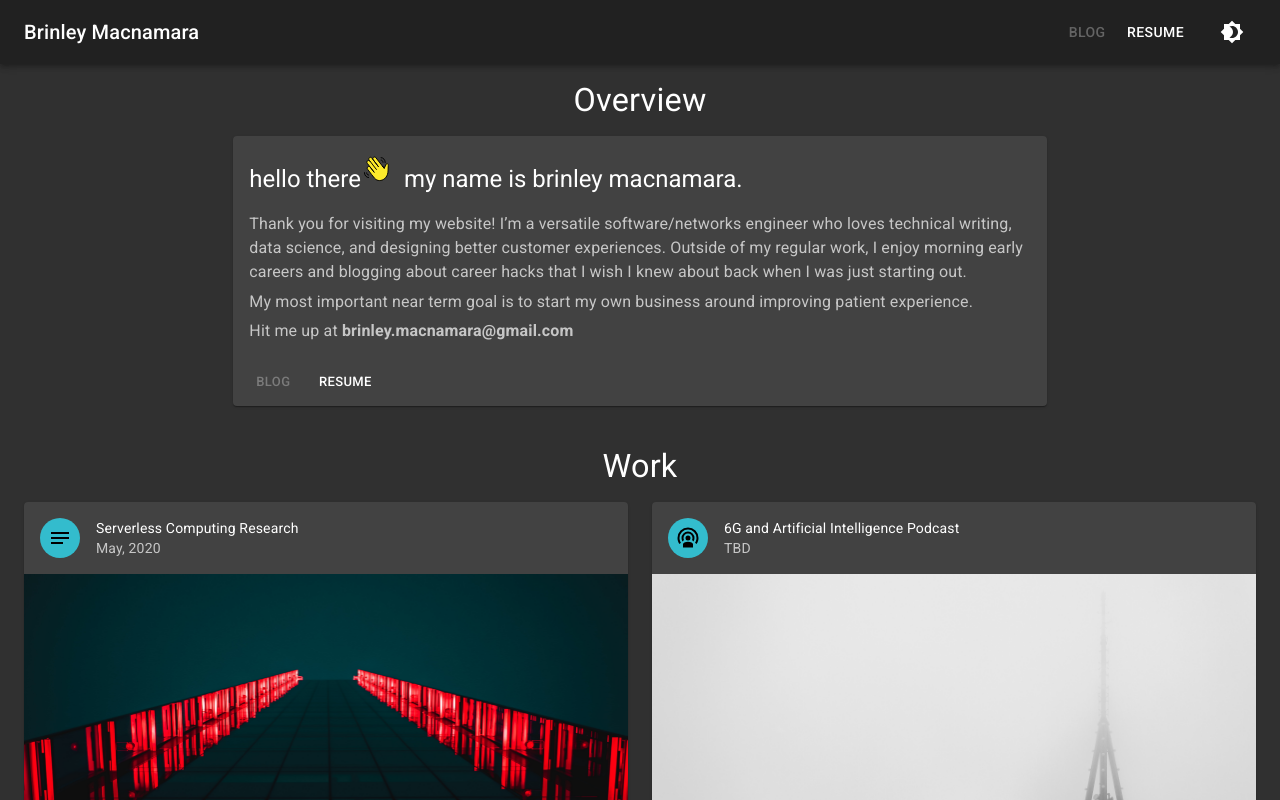
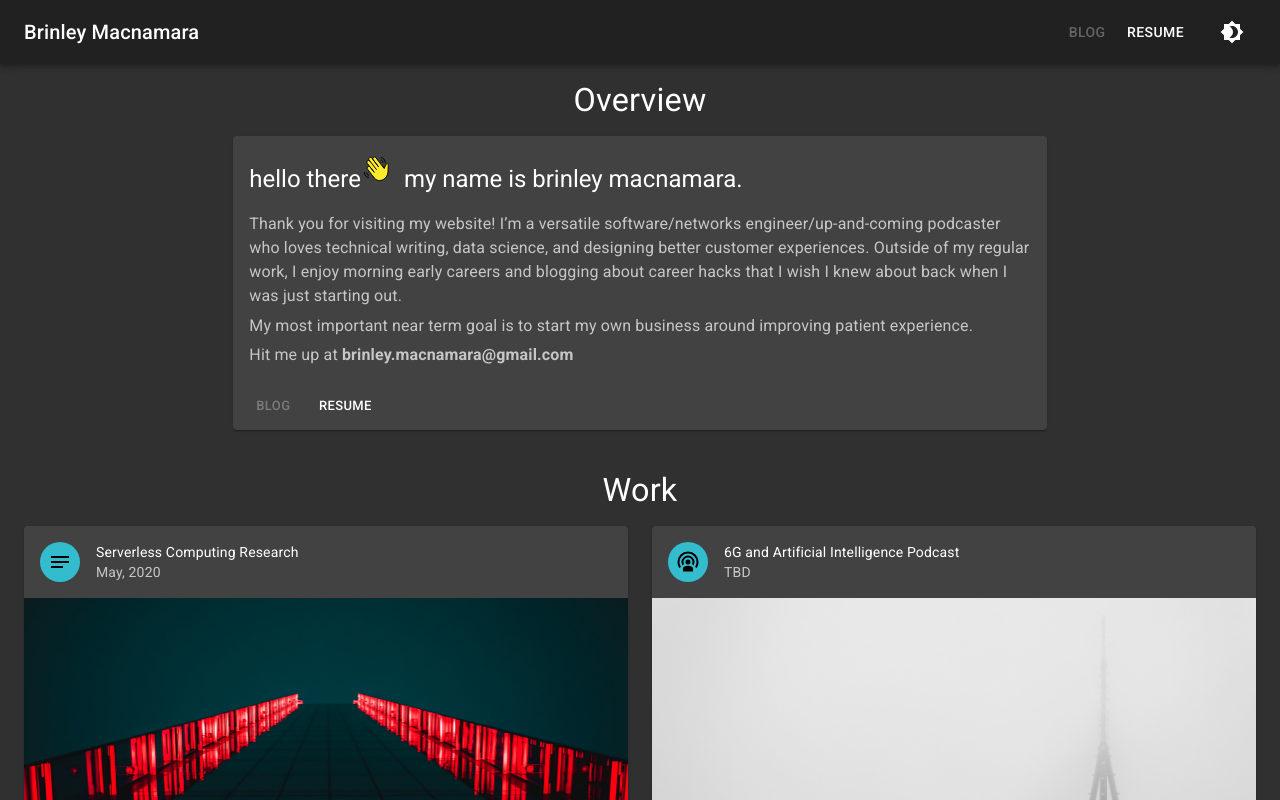
Before and after one commit to brinleym/personal-website, a React (Create React App) app in the folder react-client/: page / in a window 1280 px wide. Shown: the top 800 px of the page. Built offline with nearby package versions, Linux system fonts and the light colour scheme.

Commit message:
updated overview bi

```diff
--- a/react-client/src/components/BioCard.js
+++ b/react-client/src/components/BioCard.js
@@ -51,7 +51,7 @@ export default function BioCard() {
             <Typography variant="h5" component="span" className={classes.textPaddingLeft}>my name is brinley macnamara.</Typography>
           </div>
           <Typography variant="body1" color="textSecondary" component="p" gutterBottom>
-            Thank you for visiting my website! I’m a versatile software/networks engineer who loves
+            Thank you for visiting my website! I’m a versatile software/networks engineer/up-and-coming podcaster who loves
             technical writing, data science, and designing better customer experiences. Outside of my regular work,
             I enjoy morning early careers and blogging about career hacks that I wish I knew about back when I was just starting out.
           </Typography>
```
